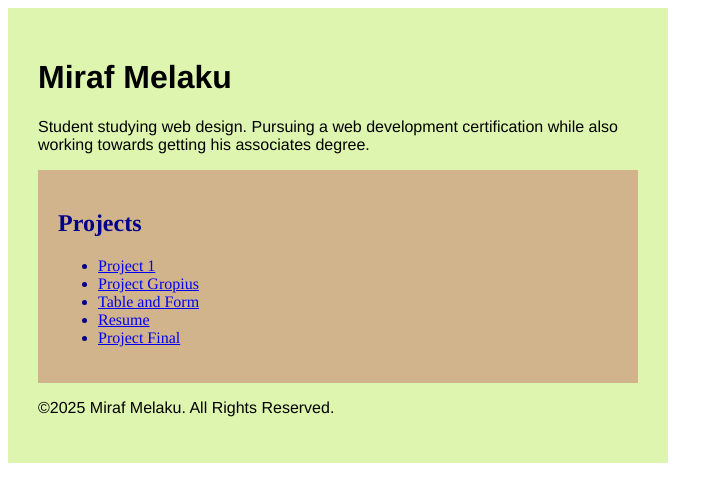
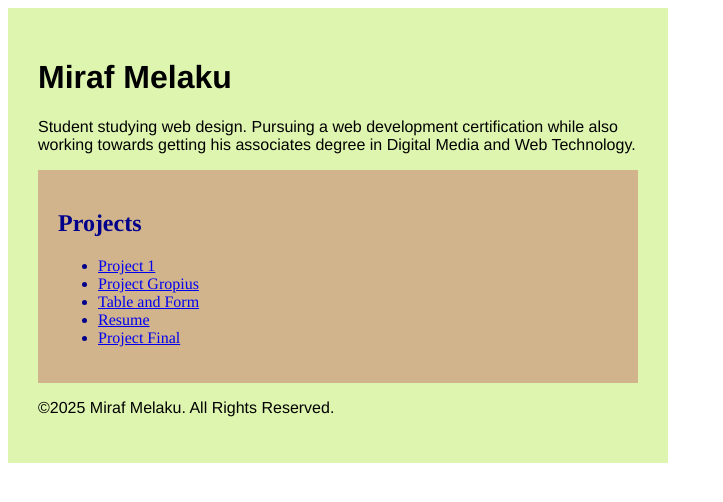
Before and after one commit to mmelaku4/mmelaku4TECH272sUM2025, a plain HTML site: page Index.html in a window 1280 px wide. Shown: the whole page, without its empty margins (0-723 px from the left). Drawn offline with Linux system fonts and the light colour scheme.

Commit message:
Update index.html

```diff
--- a/Index.html
+++ b/Index.html
@@ -27,7 +27,7 @@
     <div class="wrapper">
         <header>
             <h1>Miraf Melaku</h1>
-            <p>Student studying web design. Pursuing a web development certification while also working towards getting his associates degree.</p>
+            <p>Student studying web design. Pursuing a web development certification while also working towards getting his associates degree in Digital Media and Web Technology.</p>
             </header>
         <main>
             <h2>Projects</h2>
```
